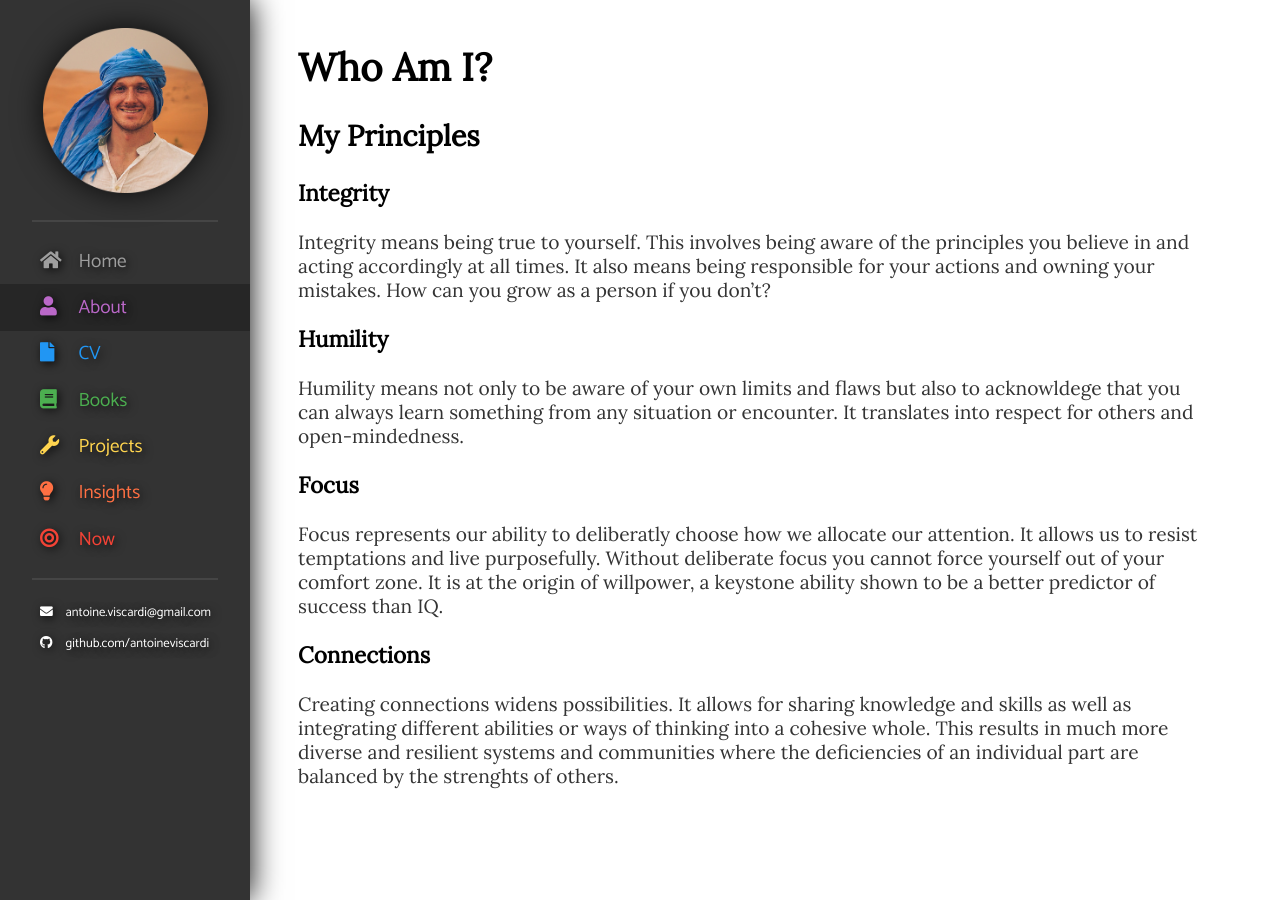
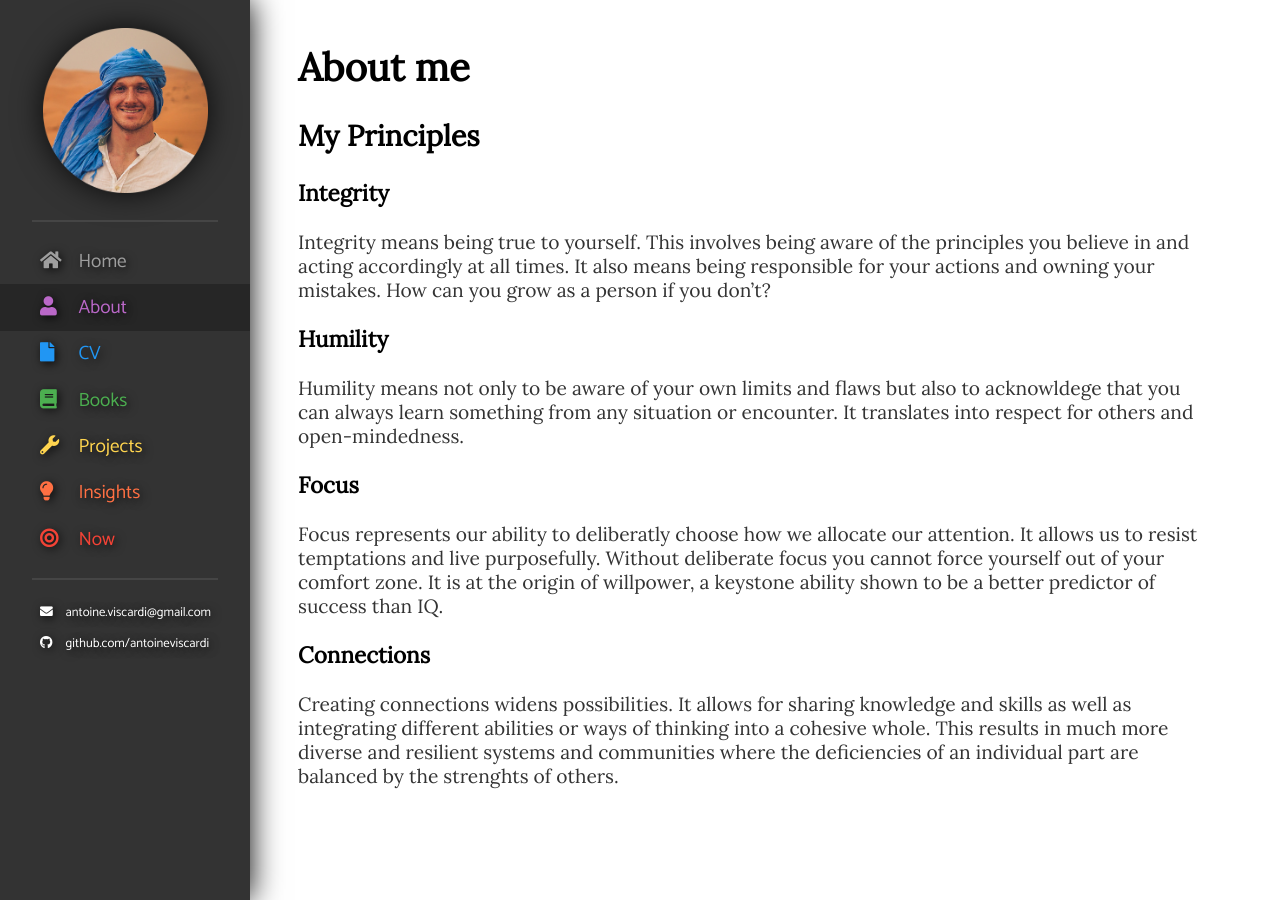
Before and after one commit to Madibam/antoineviscardi.github.io, a Jekyll site: the page built from about/index.md, in a window 1280 px wide. Built offline with Jekyll 4.4.1, drawn with Linux system fonts in a browser that asks for light colours; nearby versions of some CDN libraries.

Commit message:
changed title

```diff
--- a/about/index.md
+++ b/about/index.md
@@ -1,6 +1,6 @@
 ---
 layout: default
-title: Who Am I?
+title: About me
 ---
 # {{ page.title }}
 
```
